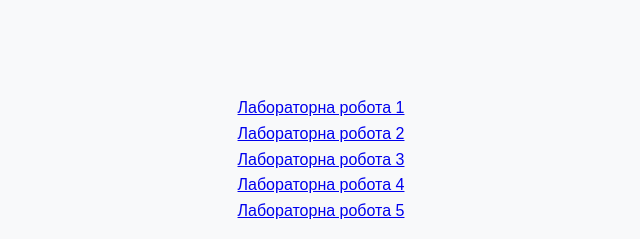
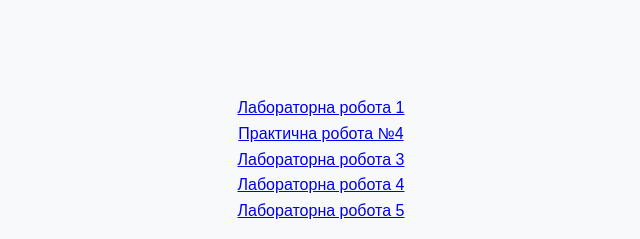
Before and after one commit to StanislavZabrutskyi/StanislavZabrutskyi.github.io, a plain HTML site: page index.html in a window 1280 px wide. Shown: the part 1403-1642 px from the top of the page, 319-959 px from the left. Drawn offline with Linux system fonts and the light colour scheme.

Commit message:
Update index.html

```diff
--- a/index.html
+++ b/index.html
@@ -58,7 +58,7 @@
     <h2>Portfolio</h2>
     <div class="portfolio-content">
       <a href="lr1/index.html" class="portfolio-button">Лабораторна робота 1</a>
-      <a href="labs/lab2.html" class="portfolio-button">Лабораторна робота 2</a>
+      <a href="pr4/task" class="portfolio-button">Практична робота №4</a>
       <a href="labs/lab3.html" class="portfolio-button">Лабораторна робота 3</a>
       <a href="labs/lab4.html" class="portfolio-button">Лабораторна робота 4</a>
       <a href="labs/lab5.html" class="portfolio-button">Лабораторна робота 5</a>
```
